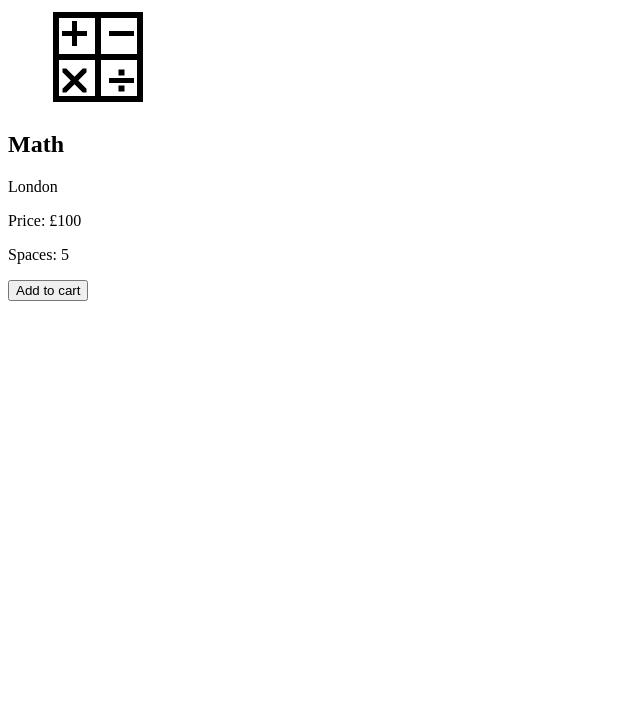
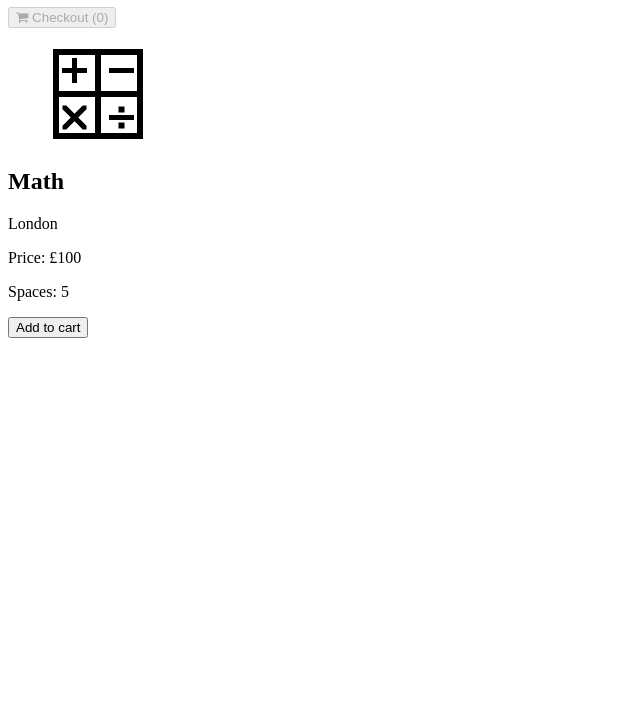
Before and after one commit to Huck-Hub/JoeFE, a plain HTML site: page index.html in a window 1280 px wide. Shown: the part 73-800 px from the top of the page, without its empty margins (0-640 px from the left). Drawn offline with nearby package versions, Linux system fonts and the light colour scheme.

Commit message:
Week 2 Task 5: Add Checkout button with Font Awesome icon, numberOfItems computed property, and v-if/v-else page toggle

```diff
--- a/index.html
+++ b/index.html
@@ -7,13 +7,29 @@
 
     <!-- Load Vue 3 from the unpkg CDN -->
     <script src="https://unpkg.com/vue@3/dist/vue.global.js"></script>
+
+    <!-- Load Font Awesome 4.7 for icons (as taught in Workshop 2) -->
+    <link rel="stylesheet" href="https://cdnjs.cloudflare.com/ajax/libs/font-awesome/4.7.0/css/font-awesome.min.css">
 </head>
 <body>
 
     <!-- The HTML element where our Vue app will be mounted -->
     <div id="app">
+        <header>
             <h1 v-text="sitename"></h1>
 
+            <!-- Checkout / Shopping Cart button:
+                 - Only enabled when there is at least 1 item in the cart
+                 - Clicking toggles between the lesson page and the checkout page -->
+            <button v-on:click="showCheckout" v-bind:disabled="numberOfItems === 0">
+                <i class="fa fa-shopping-cart" aria-hidden="true"></i>
+                Checkout ({{ numberOfItems }})
+            </button>
+        </header>
+
+        <main>
+            <!-- Lesson Page: only displayed when displayCart is false -->
+            <div v-if="!displayCart">
                 <figure>
                     <!-- Bind 'src' and 'alt' attributes to properties inside 'lesson' in data -->
                     <img v-bind:src="lesson.image" v-bind:alt="lesson.alt" width="100">
@@ -28,6 +44,13 @@
                 <button v-on:click="addToCart" v-bind:disabled="!canAddToCart">Add to cart</button>
             </div>
 
+            <!-- Checkout / Cart Page placeholder: displayed when displayCart is true -->
+            <div v-else>
+                <h2>Checkout</h2>
+            </div>
+        </main>
+    </div>
+
     <script type="module">
         const { createApp } = Vue
 
@@ -35,6 +58,7 @@
             data() {
                 return {
                     sitename: "After School Club",
+                    displayCart: false,
                     lesson: {
                         id: 1001,
                         subject: "Math",
@@ -51,9 +75,15 @@
                 addToCart() {
                     this.cart.push(this.lesson.id);
                     this.lesson.availability -= 1;
+                },
+                showCheckout() {
+                    this.displayCart = this.displayCart ? false : true;
                 }
             },
             computed: {
+                numberOfItems() {
+                    return this.cart.length;
+                },
                 canAddToCart() {
                     return this.lesson.availability > 0;
                 }
```
Lines whose indentation alone changed are shown as unchanged.
